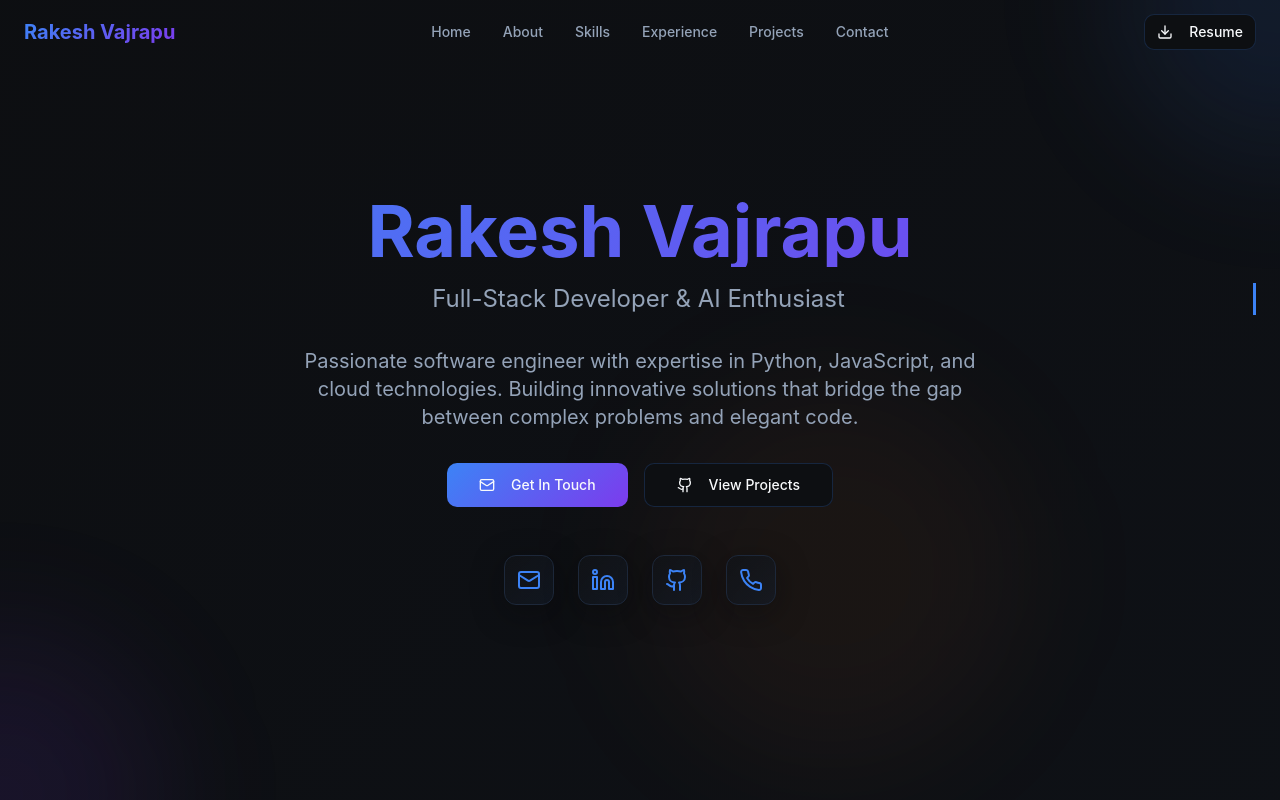
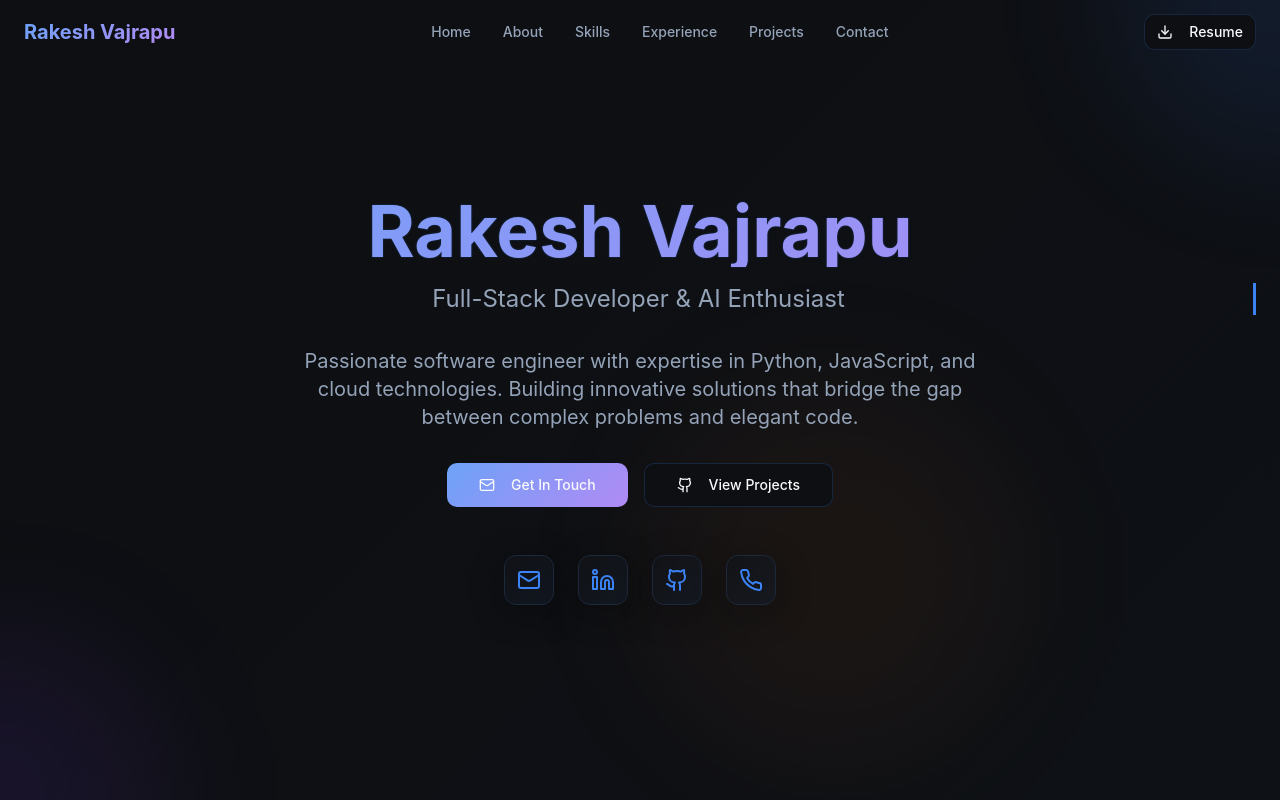
Before and after one commit to physicssessions000/animated-aura-craft-83, a React (Vite) app: page / in a window 1280 px wide. Shown: the top 800 px of the page. Built offline with nearby package versions, Linux system fonts and the light colour scheme.

Commit message:
Fix 'j' visibility in header

```diff
--- a/src/components/Hero.jsx
+++ b/src/components/Hero.jsx
@@ -14,7 +14,7 @@ const Hero = () => {
       <div className="container mx-auto px-6 relative z-10">
         <div className="text-center animate-fadeInUp">
           <div className="mb-8">
-            <h1 className="text-5xl md:text-7xl font-bold mb-4 bg-gradient-primary bg-clip-text text-transparent">
+            <h1 className="text-5xl md:text-7xl font-bold mb-4 gradient-text-enhanced">
               Rakesh Vajrapu
             </h1>
             <div className="text-xl md:text-2xl text-muted-foreground animate-typing">
--- a/src/index.css
+++ b/src/index.css
@@ -49,8 +49,8 @@ All colors MUST be HSL.
     /* Border radius */
     --radius: 0.75rem;
 
-    /* Custom gradients */
-    --gradient-primary: linear-gradient(135deg, hsl(217 91% 60%), hsl(262 83% 58%));
+    /* Custom gradients with better contrast */
+    --gradient-primary: linear-gradient(135deg, hsl(217 91% 70%), hsl(262 83% 75%));
     --gradient-secondary: linear-gradient(135deg, hsl(262 83% 58%), hsl(25 95% 53%));
     --gradient-background: linear-gradient(135deg, hsl(220 15% 6%), hsl(217 33% 10%));
     --gradient-card: linear-gradient(135deg, hsl(220 15% 8% / 0.8), hsl(217 33% 12% / 0.6));
@@ -141,6 +141,21 @@ All colors MUST be HSL.
     box-shadow: var(--shadow-glow);
   }
 
+  /* Gradient text utility with enhanced visibility */
+  .gradient-text-enhanced {
+    background: var(--gradient-primary);
+    -webkit-background-clip: text;
+    background-clip: text;
+    -webkit-text-fill-color: transparent;
+    color: transparent;
+    font-weight: 700;
+    -webkit-font-smoothing: antialiased;
+    -moz-osx-font-smoothing: grayscale;
+    text-rendering: optimizeLegibility;
+    /* Add subtle shadow for better visibility */
+    filter: drop-shadow(0 0 1px rgba(59, 130, 246, 0.3));
+  }
+
   /* Animation utilities */
   .animate-float {
     animation: float 6s ease-in-out infinite;
```
